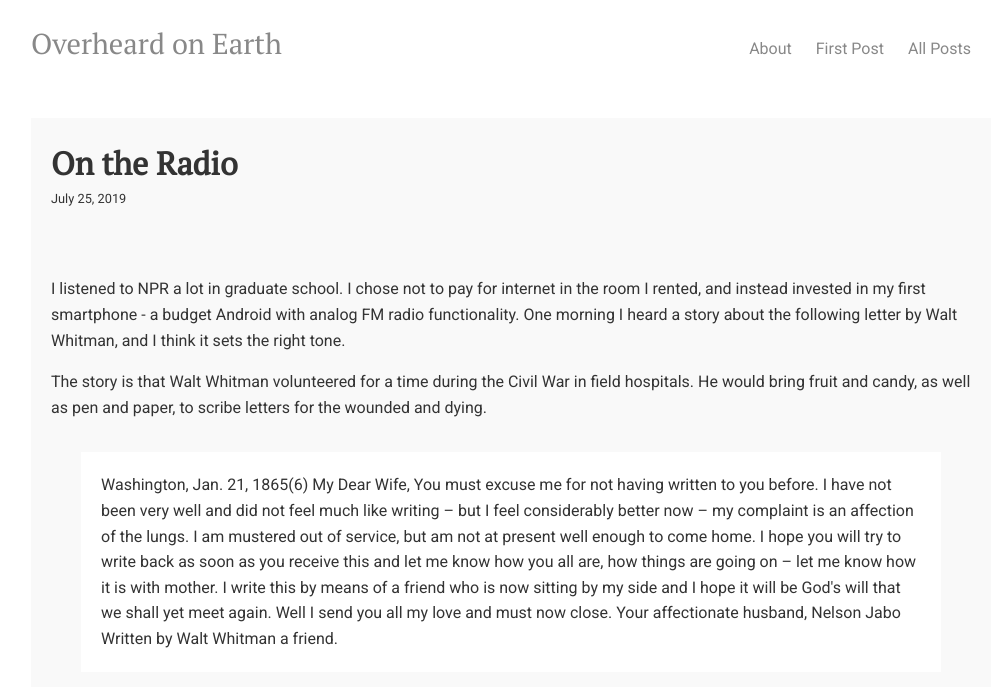
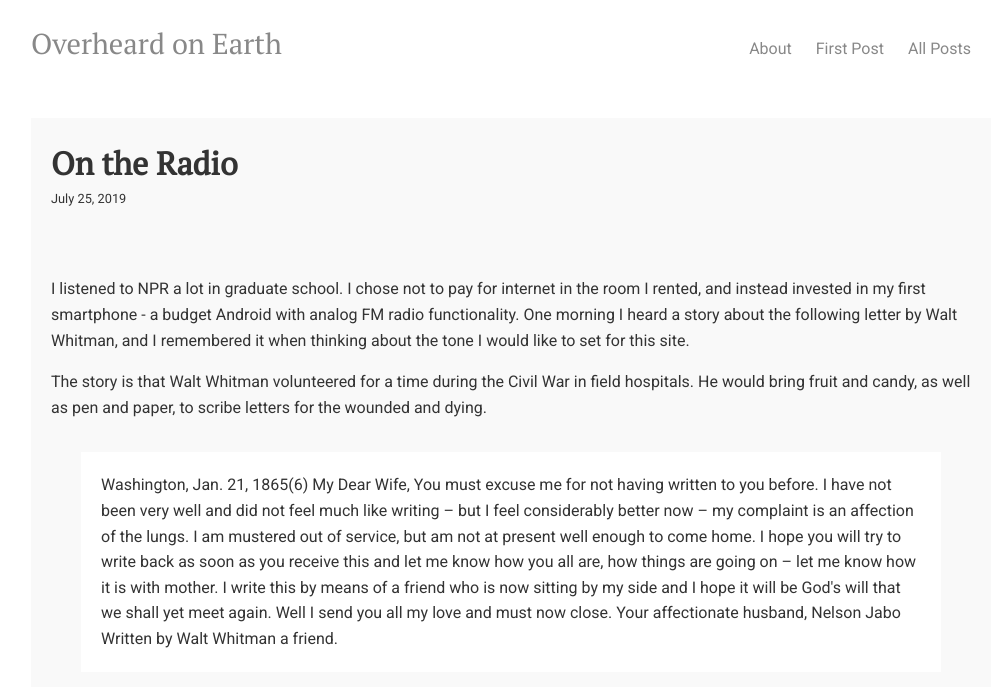
Before and after one commit to overheardonearth/overheardonearth.github.io, a Jekyll site: the page built from _posts/2019-07-25-on-the-radio.html, in a window 1280 px wide. Shown: the top 687 px of the page, without its empty margins (129-1131 px from the left). Built offline with Jekyll 4.4.1, drawn with Linux system fonts in a browser that asks for light colours; comment, search, counter and statistics services are not loaded.

Commit message:
Update 2019-07-25-on-the-radio.html

```diff
--- a/_posts/2019-07-25-on-the-radio.html
+++ b/_posts/2019-07-25-on-the-radio.html
@@ -5,7 +5,7 @@ comments: true
 date: 2019-07-25
 ---
 <p>
-    I listened to NPR a lot in graduate school. I chose not to pay for internet in the room I rented, and instead invested in my first smartphone - a budget Android with analog FM radio functionality. One morning I heard a story about the following letter by Walt Whitman, and I think it sets the right tone.
+    I listened to NPR a lot in graduate school. I chose not to pay for internet in the room I rented, and instead invested in my first smartphone - a budget Android with analog FM radio functionality. One morning I heard a story about the following letter by Walt Whitman, and I remembered it when thinking about the tone I would like to set for this site.
 </p>
 
 <p>
```
